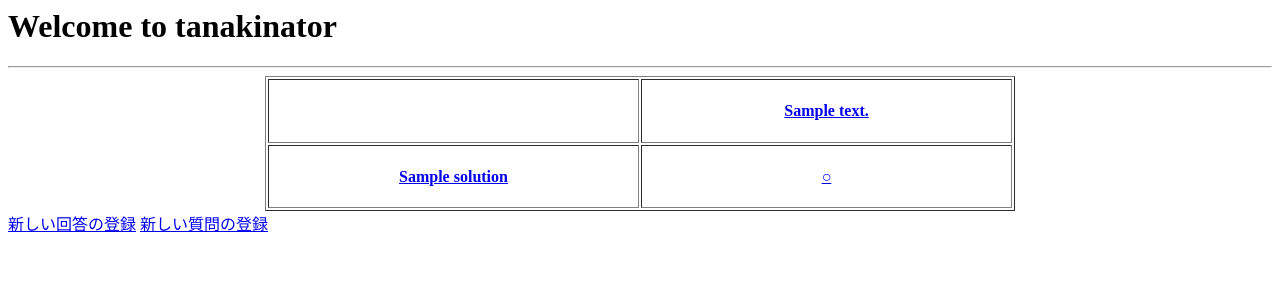
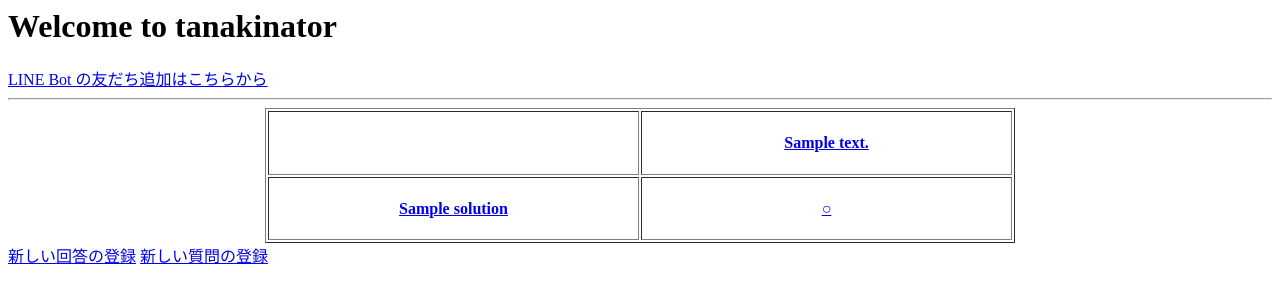
Before and after one commit to tanacchi/line_akinator, a Flask app: page / in a window 1280 px wide. Shown: the top 303 px of the page. Run offline with Flask 2, Linux system fonts and the light colour scheme; tables that the repository leaves empty hold one stand-in row (values such as "Sample post").

Commit message:
Add link to line-bot QR code on index

```diff
--- a/tanakinator/templates/index.html
+++ b/tanakinator/templates/index.html
@@ -1,4 +1,5 @@
 <h1>Welcome to tanakinator</h1>
+<a href="https://qr-official.line.me/sid/L/682dslrg.png">LINE Bot の友だち追加はこちらから</a><br>
 <hr />
 <table style="height: 135px; text-align: center; margin-left: auto; margin-right: auto;" border="1" width="750">
   <tbody>
```
